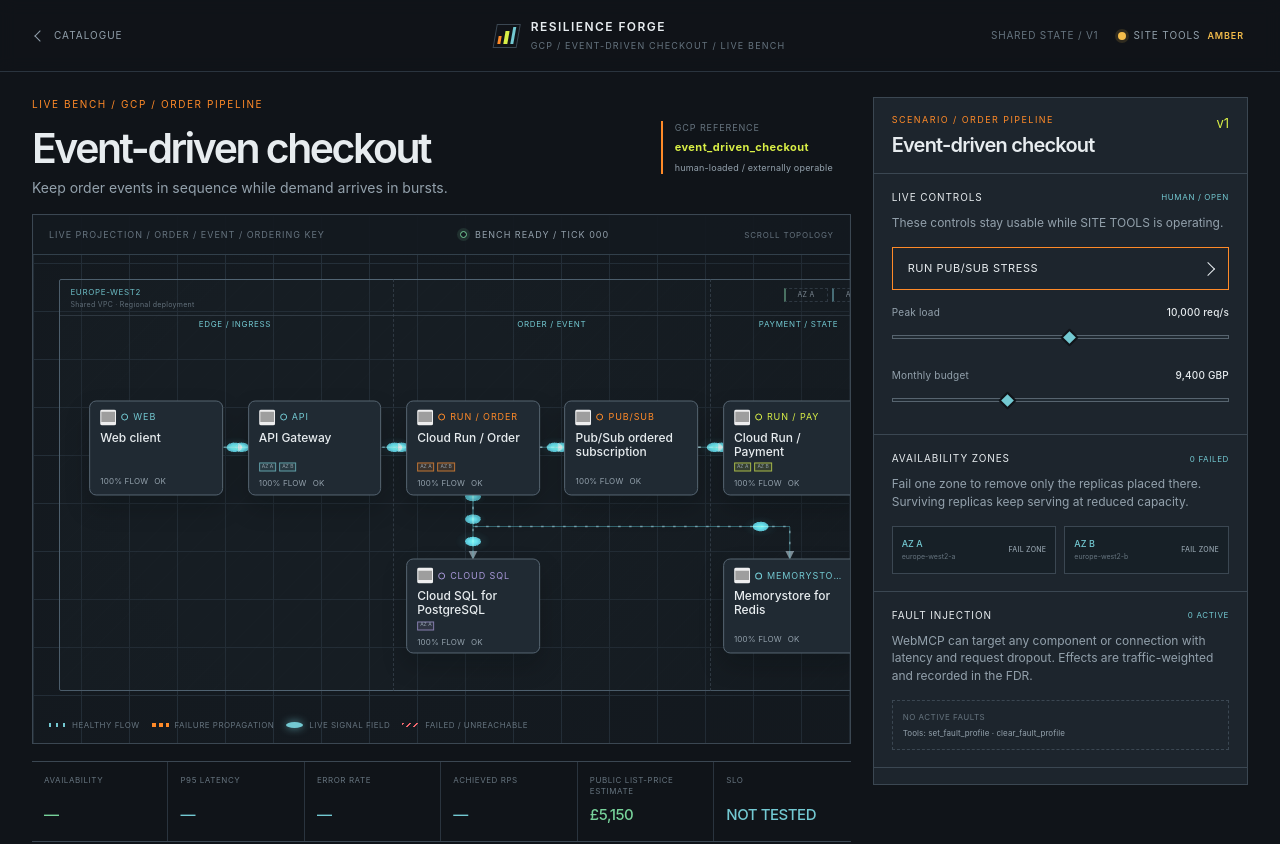
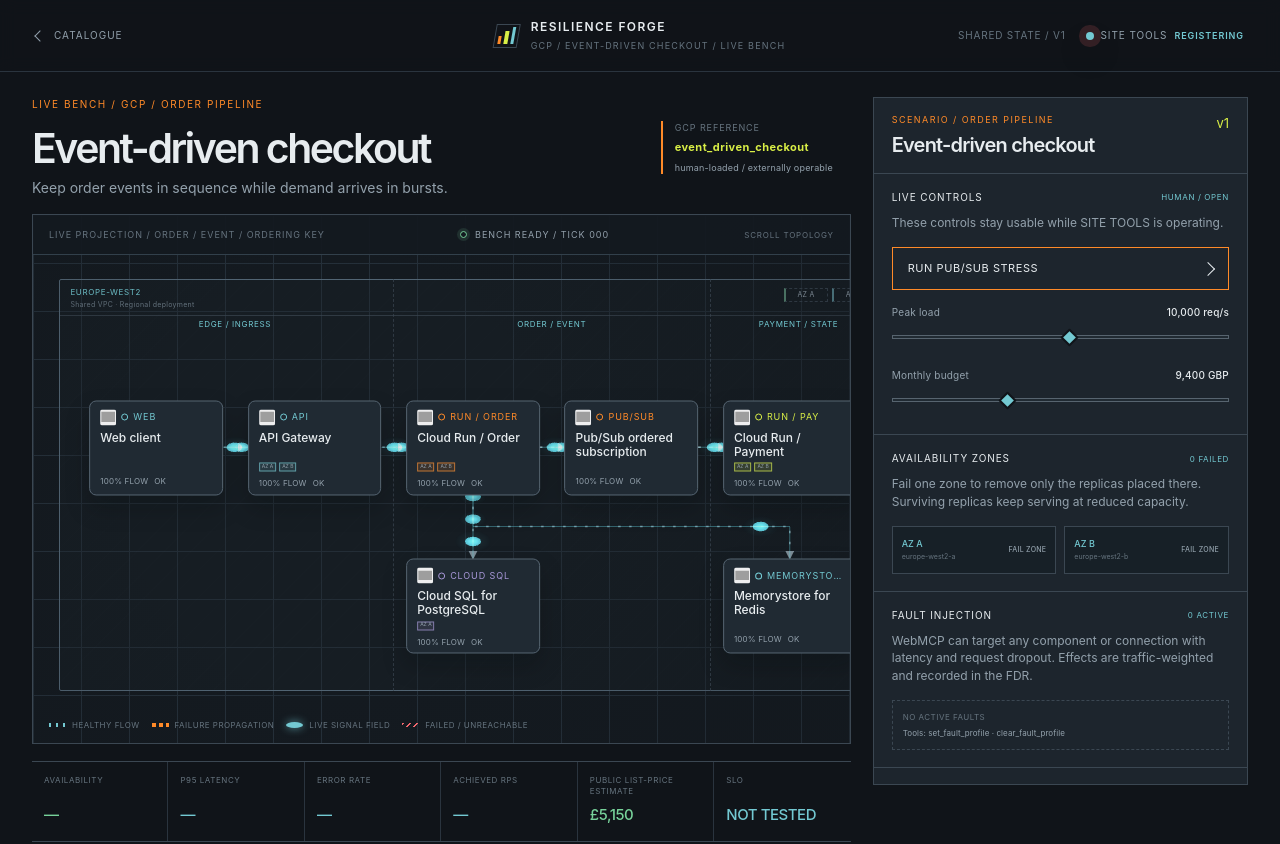
Before and after one commit to meabs/ResilienceForge, a Next.js app: page /bench/event_driven_checkout in a window 1280 px wide. Shown: the top 844 px of the page. Built offline with nearby package versions, Linux system fonts and the light colour scheme; grey boxes are pictures that could not be loaded.

Commit message:
Harden WebMCP registration lifecycle

```diff
--- a/app/resilience-forge.tsx
+++ b/app/resilience-forge.tsx
@@ -26,7 +26,7 @@
 } from './data';
 import { availableReplicaCount, replicaHealth } from './availability';
 import { aggregateFaultImpact, normalizeFault, type FaultProfile } from './faults';
-import { bindLiveBench, detectCapability, ensureWebMcpRegistration, getWebMcpStatus, liveBench, scheduleWebMcpRelease, type ToolRegistration } from './webmcp';
+import { bindLiveBench, detectCapability, ensureWebMcpRegistration, getWebMcpStatus, liveBench, releaseWebMcpRegistration, watchModelContext, type ToolRegistration } from './webmcp';
 import { evaluateSlo, releaseEndpointReasons } from './slo';
 import { analyseRootCause, type RootCauseAnalysis } from './rca';
 import { gcpTopologyFrame } from './gcp-layout';
@@ -1487,6 +1487,9 @@
 }
 
 function CatalogueView() {
+  useLayoutEffect(() => {
+    releaseWebMcpRegistration();
+  }, []);
   return (
     <main className="app-shell catalogue-shell">
       <header className="topbar">
@@ -1951,6 +1954,33 @@
     };
   });
 
+  useLayoutEffect(() => {
+    let cancelled = false;
+    const tools = makeTools(architecture);
+    const start = () => {
+      detectCapability();
+      ensureWebMcpRegistration(architecture.id, tools)
+        .then((result) => {
+          if (cancelled) return;
+          if (result.supported) {
+            setToolStatus('green');
+            setToolCount(result.count);
+          } else {
+            setToolStatus('amber');
+            setToolCount(0);
+          }
+        })
+        .catch(() => {
+          if (!cancelled) setToolStatus('red');
+        });
+    };
+    const stopWatch = watchModelContext(start);
+    return () => {
+      cancelled = true;
+      stopWatch();
+    };
+  }, [architecture]);
+
   useEffect(() => {
     if (!state.running) return;
     const timer = window.setInterval(() => {
@@ -1962,30 +1992,6 @@
     }, 500);
     return () => window.clearInterval(timer);
   }, [architecture, commit, state.running]);
-
-  useEffect(() => {
-    const tools = makeTools(architecture);
-    let cancelled = false;
-    detectCapability();
-    ensureWebMcpRegistration(architecture.id, tools)
-      .then((result) => {
-        if (cancelled) return;
-        if (result.supported) {
-          setToolStatus('green');
-          setToolCount(result.count);
-        } else {
-          setToolStatus('amber');
-          setToolCount(0);
-        }
-      })
-      .catch(() => {
-        if (!cancelled) setToolStatus('red');
-      });
-    return () => {
-      cancelled = true;
-      scheduleWebMcpRelease(architecture.id);
-    };
-  }, [architecture]);
 
   const selectedNode = useMemo(() => architecture.nodes.find((node) => node.id === selectedNodeId), [architecture.nodes, selectedNodeId]);
   return (
--- a/app/webmcp.ts
+++ b/app/webmcp.ts
@@ -8,6 +8,10 @@
 
 interface ModelContext {
   registerTool: (tool: ToolRegistration, options?: { signal?: AbortSignal }) => void | Promise<void>;
+  registerTools?: (tools: ToolRegistration[], options?: { signal?: AbortSignal }) => void | Promise<void>;
+  getTools?: () => Promise<Array<{ name?: string }>>;
+  addEventListener?: (type: string, listener: EventListenerOrEventListenerObject, options?: AddEventListenerOptions | boolean) => void;
+  removeEventListener?: (type: string, listener: EventListenerOrEventListenerObject, options?: EventListenerOptions | boolean) => void;
 }
 
 declare global {
@@ -25,6 +29,7 @@
   toolsReady: boolean;
   expectedToolCount: number;
   registeredToolCount: number;
+  discoveredToolCount: number;
   sessionId: string;
   architectureId: string | null;
   toolNames: string[];
@@ -36,8 +41,6 @@
   read: (op: string, args: Record<string, unknown>, payload: Record<string, unknown>) => unknown;
 };
 
-const RELEASE_GRACE_MS = 750;
-
 export const liveBench: LiveHandlers = {
   getState: () => null,
   invoke: () => ({ ok: false, code: 'WEBMCP_NOT_BOUND' }),
@@ -46,7 +49,6 @@
 
 const session: WebMcpStatus & {
   controller: AbortController | null;
-  releaseTimer: ReturnType<typeof setTimeout> | null;
   pending: Promise<{ supported: boolean; count: number; reused: boolean }> | null;
 } = {
   capability: 'unsupported',
@@ -54,11 +56,11 @@
   toolsReady: false,
   expectedToolCount: 0,
   registeredToolCount: 0,
+  discoveredToolCount: 0,
   sessionId: '',
   architectureId: null,
   toolNames: [],
   controller: null,
-  releaseTimer: null,
   pending: null,
 };
 
@@ -80,6 +82,7 @@
     toolsReady: session.ready,
     expectedToolCount: session.expectedToolCount,
     registeredToolCount: session.registeredToolCount,
+    discoveredToolCount: session.discoveredToolCount,
     sessionId: session.sessionId,
     architectureId: session.architectureId,
     toolNames: [...session.toolNames],
@@ -92,7 +95,7 @@
   const root = document.documentElement;
   root.dataset.webmcpCapability = status.capability;
   root.dataset.webmcpReady = status.ready ? 'true' : 'false';
-  root.dataset.webmcpToolCount = String(status.registeredToolCount);
+  root.dataset.webmcpToolCount = String(status.discoveredToolCount || status.registeredToolCount);
   root.dataset.webmcpExpectedCount = String(status.expectedToolCount);
   if (status.sessionId) root.dataset.webmcpSession = status.sessionId;
   if (status.architectureId) root.dataset.webmcpArchitecture = status.architectureId;
@@ -101,8 +104,8 @@
     banner.textContent = status.capability === 'unsupported'
       ? 'WebMCP capability: unsupported in this browser.'
       : status.ready
-        ? `WebMCP capability: supported. Tools ready ${status.registeredToolCount}/${status.expectedToolCount}. Session ${status.sessionId}.`
-        : `WebMCP capability: supported. Tools registering ${status.registeredToolCount}/${status.expectedToolCount}. Do not invoke the full set until ready.`;
+        ? `WebMCP capability: supported. Tools ready ${status.discoveredToolCount}/${status.expectedToolCount}. Session ${status.sessionId}.`
+        : `WebMCP capability: supported. Tools registering ${status.discoveredToolCount}/${status.expectedToolCount}. Do not invoke the full set until ready.`;
   }
   if (typeof window !== 'undefined') {
     window.resilienceForge = {
@@ -126,32 +129,122 @@
   return getWebMcpStatus();
 }
 
+export function watchModelContext(onReady: () => void) {
+  if (typeof document === 'undefined') return () => undefined;
+  if (document.modelContext) {
+    onReady();
+    return () => undefined;
+  }
+  const timer = window.setInterval(() => {
+    if (!document.modelContext) return;
+    window.clearInterval(timer);
+    onReady();
+  }, 16);
+  return () => window.clearInterval(timer);
+}
+
+export async function waitUntilCatalogMatches(
+  expectedNames: string[],
+  getTools: () => Promise<Array<{ name?: string }>>,
+  options: {
+    signal?: AbortSignal;
+    timeoutMs?: number;
+    pollMs?: number;
+    subscribe?: (onChange: () => void) => () => void;
+  } = {},
+): Promise<{ matched: boolean; names: string[] }> {
+  const timeoutMs = options.timeoutMs ?? 2000;
+  const pollMs = options.pollMs ?? 32;
+  const started = Date.now();
+  const readNames = async () => {
+    try {
+      const listed = await getTools();
+      return listed.map((tool) => tool.name).filter((name): name is string => Boolean(name));
+    } catch {
+      return [] as string[];
+    }
+  };
+  const matches = (names: string[]) => expectedNames.length > 0 && expectedNames.every((name) => names.includes(name));
+
+  let names = await readNames();
+  if (matches(names) || options.signal?.aborted) return { matched: matches(names), names };
+
+  return new Promise((resolve) => {
+    let settled = false;
+    const finish = (matched: boolean, nextNames: string[]) => {
+      if (settled) return;
+      settled = true;
+      cleanup();
+      resolve({ matched, names: nextNames });
+    };
+    const tick = async () => {
+      if (options.signal?.aborted) {
+        finish(false, names);
+        return;
+      }
+      names = await readNames();
+      if (matches(names) || Date.now() - started >= timeoutMs) finish(matches(names), names);
+    };
+    const unsubscribe = options.subscribe?.(() => { void tick(); }) ?? (() => undefined);
+    const poll = setInterval(() => { void tick(); }, pollMs);
+    const timeout = setTimeout(() => { void tick(); }, timeoutMs);
+    const onAbort = () => finish(false, names);
+    options.signal?.addEventListener('abort', onAbort);
+    const cleanup = () => {
+      unsubscribe();
+      clearInterval(poll);
+      clearTimeout(timeout);
+      options.signal?.removeEventListener('abort', onAbort);
+    };
+  });
+}
+
+function subscribeToolChange(onChange: () => void) {
+  const runtime = document.modelContext;
+  if (!runtime?.addEventListener) return () => undefined;
+  runtime.addEventListener('toolchange', onChange);
+  return () => runtime.removeEventListener?.('toolchange', onChange);
+}
+
+async function publishTools(tools: ToolRegistration[], signal: AbortSignal) {
+  const runtime = document.modelContext;
+  if (!runtime) return;
+  if (typeof runtime.registerTools === 'function') {
+    await Promise.resolve(runtime.registerTools(tools, { signal }));
+    return;
+  }
+  await Promise.all(tools.map((tool) => Promise.resolve(runtime.registerTool(tool, { signal }))));
+}
+
 async function registerAtomically(tools: ToolRegistration[], signal: AbortSignal) {
   if (!document.modelContext) return { supported: false as const, count: 0 };
+  const names = tools.map((tool) => tool.name);
   session.ready = false;
   session.toolsReady = false;
   session.registeredToolCount = 0;
+  session.discoveredToolCount = 0;
   session.expectedToolCount = tools.length;
-  session.toolNames = tools.map((tool) => tool.name);
+  session.toolNames = names;
   publishCapability();
-  const registrations = tools.map((tool) => Promise.resolve(document.modelContext!.registerTool(tool, { signal })));
-  await Promise.all(registrations);
+  await publishTools(tools, signal);
   if (signal.aborted) return { supported: true as const, count: 0, aborted: true as const };
   session.registeredToolCount = tools.length;
+  const runtime = document.modelContext;
+  const catalog = runtime?.getTools
+    ? await waitUntilCatalogMatches(names, () => runtime.getTools!(), { signal, subscribe: subscribeToolChange })
+    : { matched: true, names };
+  if (signal.aborted) return { supported: true as const, count: 0, aborted: true as const };
+  session.discoveredToolCount = catalog.matched ? tools.length : catalog.names.length;
   session.ready = true;
   session.toolsReady = true;
   publishCapability();
-  return { supported: true as const, count: tools.length, aborted: false as const };
+  return { supported: true as const, count: tools.length, aborted: false as const, discovered: catalog.matched };
 }
 
 export async function ensureWebMcpRegistration(
   architectureId: string,
   tools: ToolRegistration[],
 ) {
-  if (session.releaseTimer) {
-    clearTimeout(session.releaseTimer);
-    session.releaseTimer = null;
-  }
   const runtime = resolveWebMcpRuntime();
   session.capability = runtime ? 'supported' : 'unsupported';
   if (!runtime || !document.modelContext) {
@@ -160,6 +253,7 @@
     session.architectureId = architectureId;
     session.expectedToolCount = tools.length;
     session.registeredToolCount = 0;
+    session.discoveredToolCount = 0;
     publishCapability();
     return { supported: false, count: 0, reused: false };
   }
@@ -183,16 +277,15 @@
   return session.pending;
 }
 
-export function scheduleWebMcpRelease(architectureId: string) {
-  if (session.releaseTimer) clearTimeout(session.releaseTimer);
-  session.releaseTimer = setTimeout(() => {
-    if (session.architectureId !== architectureId) return;
+export function releaseWebMcpRegistration() {
   session.controller?.abort();
   session.controller = null;
+  session.pending = null;
   session.ready = false;
   session.toolsReady = false;
   session.registeredToolCount = 0;
+  session.discoveredToolCount = 0;
   session.architectureId = null;
+  session.toolNames = [];
   publishCapability();
-  }, RELEASE_GRACE_MS);
 }
```
Also changed, not shown: 2 other files (tests, documents, lock files or other folders). Lines whose indentation alone changed are shown as unchanged.
